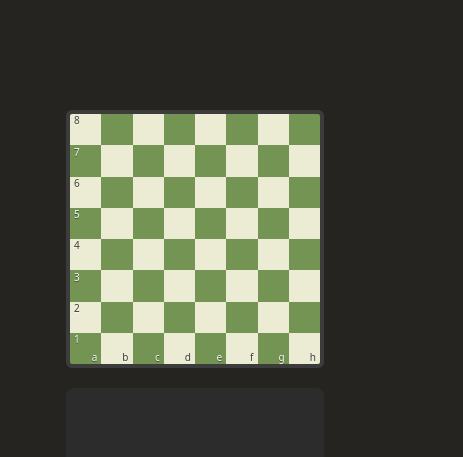
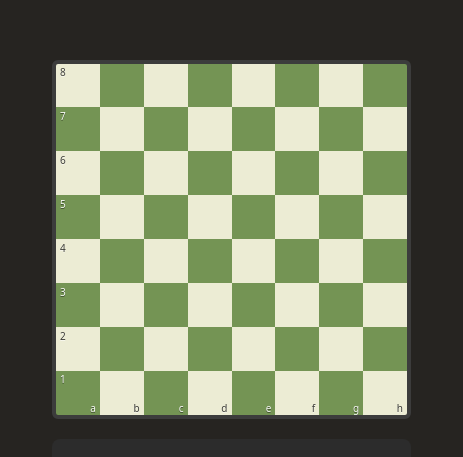
Before and after one commit to isabella-conti/chessComTest, a Vue app: page / in a window 390 px wide. Shown: the part 139-596 px from the top of the page, 463 px wide, since content can reach past the window. Built offline with nearby package versions, Linux system fonts and the light colour scheme.

Commit message:
refactor: simplify ChessBoard responsive layout with pure CSS

```diff
--- a/src/components/ChessBoard/ChessBoard.vue
+++ b/src/components/ChessBoard/ChessBoard.vue
@@ -1,5 +1,5 @@
 <template>
-  <div class="chessboard" ref="boardRef">
+  <div class="chessboard">
     <div
       v-for="i in 64"
       :key="i"
@@ -17,12 +17,10 @@
 </template>
 
 <script setup>
-import { ref, onMounted, onBeforeUnmount } from 'vue'
+import { ref } from 'vue'
 
 const emit = defineEmits(['square-click', 'square-highlight'])
 const highlightedSquare = ref(null)
-const boardRef = ref(null)
-let ro = null
 
 const nameSquare = (index) => {
   const col = String.fromCharCode(65 + (index % 8))
@@ -39,95 +37,41 @@ const handleSquareClick = (index) => {
   emit('square-click', squareName)
   emit('square-highlight', squareName)
 }
-
-const rootFont = () => parseFloat(getComputedStyle(document.documentElement).fontSize) || 16
-
-const uiOffsetRem = 6
-
-const adjustByViewport = () => {
-  if (!boardRef.value) return
-
-  const availHeight = window.visualViewport?.height ?? window.innerHeight
-
-  const safeBottomCss = getComputedStyle(document.documentElement).getPropertyValue('--safe-area-inset-bottom')
-  const safeBottomPx = parseFloat(safeBottomCss) || 0
-
-  const offsetPx = uiOffsetRem * rootFont() + safeBottomPx
-  const maxSide = Math.max(0, availHeight - offsetPx)
-  boardRef.value.style.maxWidth = `${maxSide}px`
-}
-
-const isIOSSafari = () => {
-  const ua = navigator.userAgent || ''
-  const isiOS = /iP(ad|hone|od)/.test(navigator.platform) || (ua.includes('Mac') && 'ontouchend' in document)
-  const isSafari = /Safari/.test(ua) && !/Chrome|CriOS|Chromium|FxiOS|OPiOS|EdgiOS/.test(ua)
-  return isiOS && isSafari
-}
-
-onMounted(() => {
-  ro = new ResizeObserver(entries => {
-    const w = entries[0].contentRect.width
-    const remValue = w / rootFont()
-    document.documentElement.style.setProperty('--board-size-rem', `${remValue}rem`)
-  })
-  if (boardRef.value) ro.observe(boardRef.value)
-
-  adjustByViewport()
-  if (boardRef.value && isIOSSafari()) {
-    boardRef.value.classList.add('safari-padding')
-  }
-
-  if (window.visualViewport && window.visualViewport.addEventListener) {
-    window.visualViewport.addEventListener('resize', adjustByViewport, { passive: true })
-  }
-  window.addEventListener('resize', adjustByViewport, { passive: true })
-  window.addEventListener('orientationchange', adjustByViewport, { passive: true })
-})
-
-onBeforeUnmount(() => {
-  if (ro && boardRef.value) ro.unobserve(boardRef.value)
-
-  if (boardRef.value && isIOSSafari()) {
-    boardRef.value.classList.remove('safari-padding')
-  }
-
-  if (window.visualViewport && window.visualViewport.removeEventListener) {
-    window.visualViewport.removeEventListener('resize', adjustByViewport)
-  }
-  window.removeEventListener('resize', adjustByViewport)
-  window.removeEventListener('orientationchange', adjustByViewport)
-})
 </script>
 
 <style scoped>
 html,
 body {
   height: 100%;
-  padding-top: env(safe-area-inset-top, 0px);
-  padding-bottom: env(safe-area-inset-bottom, 0px);
   box-sizing: border-box;
+  padding: 0;
+  margin: 0;
 }
 
 .chessboard {
   display: grid;
   grid-template-columns: repeat(8, 1fr);
-  width: clamp(15.625rem, 60vw, 31.25rem);
+  grid-template-rows: repeat(8, 1fr);
+  width: min(85vw, 85vh - 4rem, 40rem);
+  height: min(85vw, 85vh - 4rem, 40rem);
   max-width: 100%;
-  aspect-ratio: 1 / 1;
+  max-height: 100%;
   border: 0.25rem solid #3c3c3c;
   border-radius: 0.375rem;
   overflow: hidden;
-  flex-shrink: 0;
-  margin: env(safe-area-inset-top) auto env(safe-area-inset-bottom);
+  margin: 0;
 }
 
-.chessboard.safari-padding {
-  padding-bottom: calc(env(safe-area-inset-bottom, 0px) + 0.40rem);
+@media (max-width: 56rem) {
+  .chessboard {
+    width: min(90vw, 90vh - 12rem, 28rem);
+    height: min(90vw, 90vh - 12rem, 28rem);
+  }
 }
 
 .square {
   width: 100%;
-  aspect-ratio: 1 / 1;
+  height: 100%;
   cursor: pointer;
   transition: box-shadow 0.2s ease, outline 0.2s ease;
   position: relative;
```
